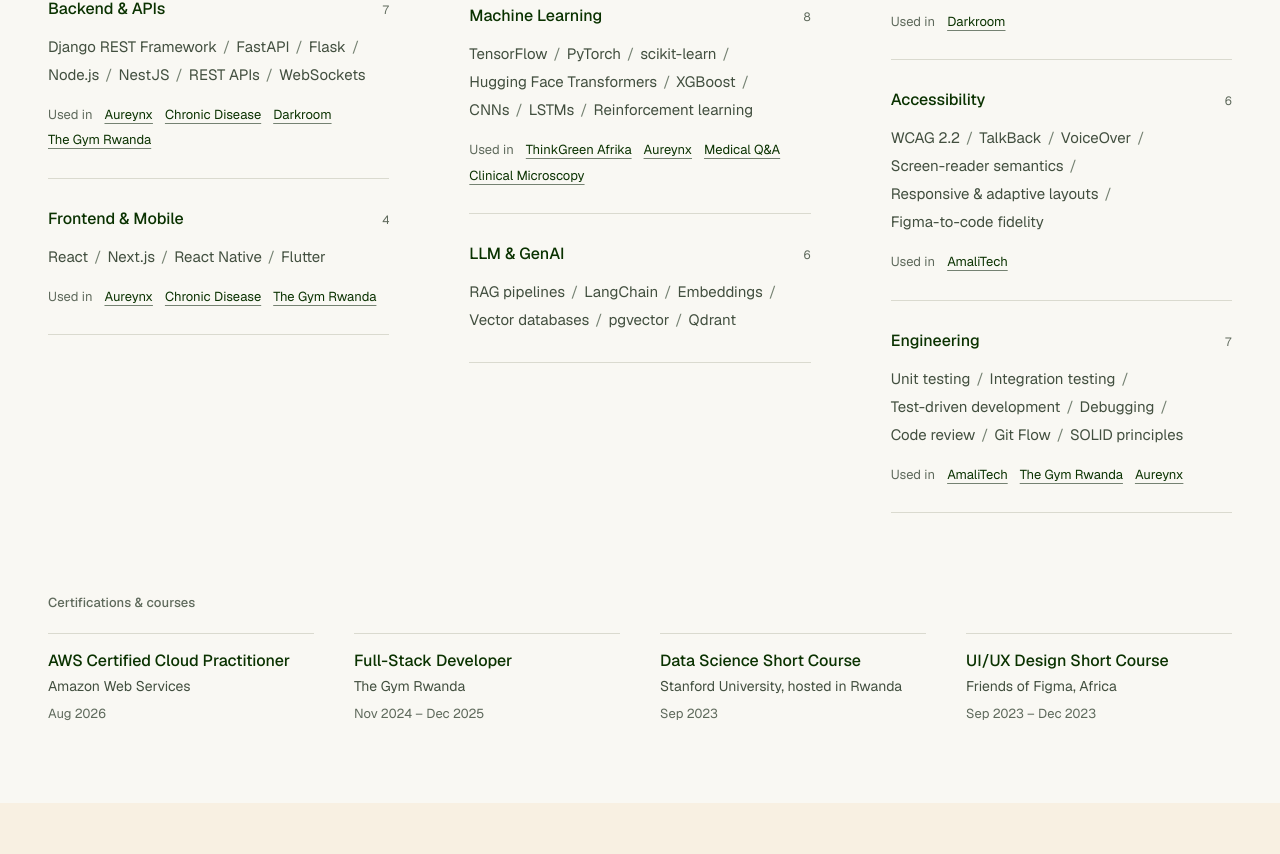
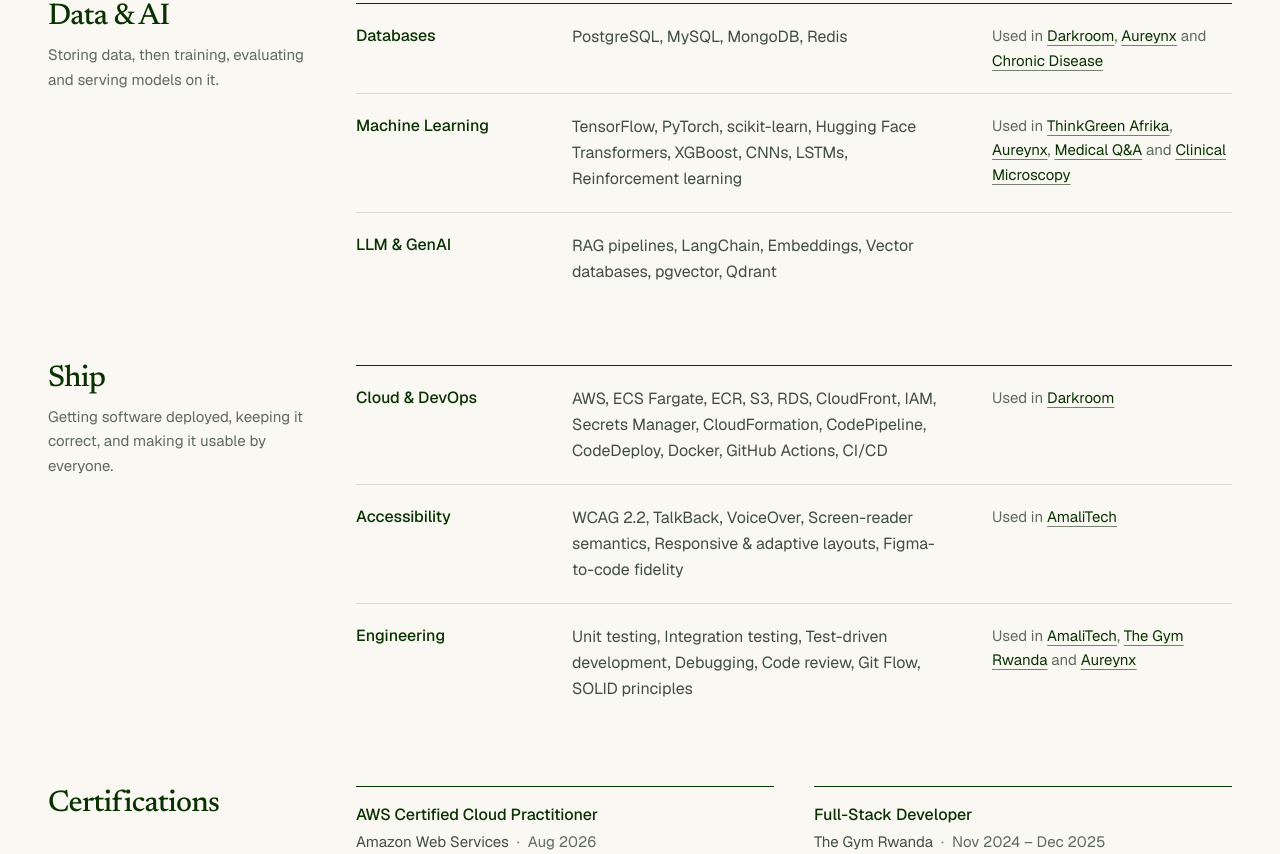
Before and after one commit to sjamillah/personal_portfolio, a Next.js app: page / in a window 1280 px wide. Shown: the part 5506-6360 px from the top of the page. Built offline with nearby package versions, Linux system fonts and the light colour scheme.

Commit message:
Set skills as one scannable list
Each group is a single row with its name, its tools as a natural comma list,
and where it was used as a sentence, aligned so the groups can be scanned down
one column. Counts and slash separators are gone.

```diff
--- a/components/home/skills.tsx
+++ b/components/home/skills.tsx
@@ -1,6 +1,28 @@
+import { Fragment } from "react";
 import { certifications, skillBands } from "@/content/skills";
 import { Reveal } from "@/components/reveal";
 import { SectionHeading } from "@/components/section-heading";
+import type { Link } from "@/lib/types";
+
+function UsedIn({ links }: { links: Link[] }) {
+  if (links.length === 0) return null;
+  return (
+    <p className="text-[0.9375rem] leading-relaxed text-ink-faint">
+      Used in{" "}
+      {links.map((link, index) => (
+        <Fragment key={link.label}>
+          <a
+            href={link.href}
+            className="text-ink underline decoration-line-strong underline-offset-4 transition-colors hover:decoration-accent"
+          >
+            {link.label}
+          </a>
+          {index < links.length - 2 ? ", " : index === links.length - 2 ? " and " : ""}
+        </Fragment>
+      ))}
+    </p>
+  );
+}
 
 export function Skills() {
   return (
@@ -14,62 +36,47 @@
         A toolkit, organised by the job it does.
       </SectionHeading>
 
-      <div className="mt-12 grid gap-x-14 gap-y-16 md:grid-cols-2 lg:mt-16 lg:grid-cols-3 xl:gap-x-20">
-        {skillBands.map((band, bandIndex) => (
-          <Reveal key={band.name} delay={bandIndex * 80}>
-            <div className="flex items-baseline gap-3">
-              <span className="text-[0.8125rem] text-green">{String.fromCharCode(65 + bandIndex)}</span>
-              <h3 className="font-serif text-4xl tracking-tight">{band.name}</h3>
-            </div>
-            <p className="mt-2 text-sm leading-relaxed text-ink-soft md:min-h-[2.8125rem]">{band.note}</p>
-
-            <div className="mt-7 border-t border-ink">
-              {band.categories.map((category) => (
-                <div key={category.name} className="border-b border-line py-7">
-                  <h4 className="flex items-baseline justify-between gap-4 font-medium text-ink">
-                    {category.name}
-                    <span className="text-xs font-normal tabular-nums text-ink-faint">{category.items.length}</span>
-                  </h4>
-                  <ul className="mt-3 flex flex-wrap text-[0.9375rem] leading-7 text-ink-soft">
-                    {category.items.map((item, index) => (
-                      <li
-                        key={item}
-                        className="after:mx-1.5 after:text-line-strong after:content-['/'] last:after:content-none"
-                      >
-                        {item}
-                        {index < category.items.length - 1 && <span className="sr-only">,</span>}
-                      </li>
-                    ))}
-                  </ul>
-                  {category.evidence.length > 0 && (
-                    <p className="mt-4 flex flex-wrap items-baseline gap-x-3 gap-y-1.5 text-[0.8125rem]">
-                      <span className="text-ink-faint">Used in</span>
-                      {category.evidence.map((link) => (
-                        <a
-                          key={link.label}
-                          href={link.href}
-                          className="text-ink underline decoration-line-strong underline-offset-4 transition-colors hover:decoration-accent"
-                        >
-                          {link.label}
-                        </a>
-                      ))}
-                    </p>
-                  )}
-                </div>
-              ))}
+      <div className="mt-10 space-y-12 lg:mt-14 lg:space-y-14">
+        {skillBands.map((band) => (
+          <Reveal key={band.name}>
+            <div className="grid gap-y-1 lg:grid-cols-12 lg:gap-x-12">
+              <div className="lg:col-span-3">
+                <h3 className="font-serif text-3xl tracking-tight">{band.name}</h3>
+                <p className="mt-2 max-w-xs text-[0.9375rem] leading-relaxed text-ink-faint">{band.note}</p>
+              </div>
+              <dl className="mt-5 lg:col-span-9 lg:mt-1">
+                {band.categories.map((category) => (
+                  <div
+                    key={category.name}
+                    className="grid gap-x-10 gap-y-2 border-t border-line py-5 first:border-ink md:grid-cols-[11rem_minmax(0,1fr)] xl:grid-cols-[11rem_minmax(0,1fr)_15rem]"
+                  >
+                    <dt className="font-medium text-ink">{category.name}</dt>
+                    <dd className="leading-relaxed text-ink-soft">{category.items.join(", ")}</dd>
+                    <dd className="md:col-start-2 xl:col-start-3">
+                      <UsedIn links={category.evidence} />
+                    </dd>
+                  </div>
+                ))}
+              </dl>
             </div>
           </Reveal>
         ))}
       </div>
 
-      <Reveal className="mt-16 lg:mt-20">
-        <h3 className="eyebrow">Certifications & courses</h3>
-        <ul className="mt-5 grid gap-x-10 gap-y-8 sm:grid-cols-2 lg:grid-cols-4">
+      <Reveal className="mt-14 grid gap-y-5 lg:mt-16 lg:grid-cols-12 lg:gap-x-12">
+        <h3 className="font-serif text-3xl tracking-tight lg:col-span-3">Certifications</h3>
+        <ul className="grid gap-x-10 sm:grid-cols-2 lg:col-span-9">
           {certifications.map((cert) => (
-            <li key={cert.name} className="border-t border-line pt-4">
-              <p className="font-medium leading-snug text-ink">{cert.name}</p>
-              <p className="mt-1 text-sm text-ink-soft">{cert.issuer}</p>
-              <p className="mt-2 text-[0.8125rem] tabular-nums text-ink-faint">{cert.date}</p>
+            <li key={cert.name} className="border-t border-line py-4 sm:[&:nth-child(-n+2)]:border-ink">
+              <p className="font-medium text-ink">{cert.name}</p>
+              <p className="mt-1 text-[0.9375rem] text-ink-soft">
+                {cert.issuer}
+                <span aria-hidden="true" className="mx-2 text-line-strong">
+                  ·
+                </span>
+                <span className="sr-only">, </span>
+                <span className="text-ink-faint">{cert.date}</span>
+              </p>
             </li>
           ))}
         </ul>
```
